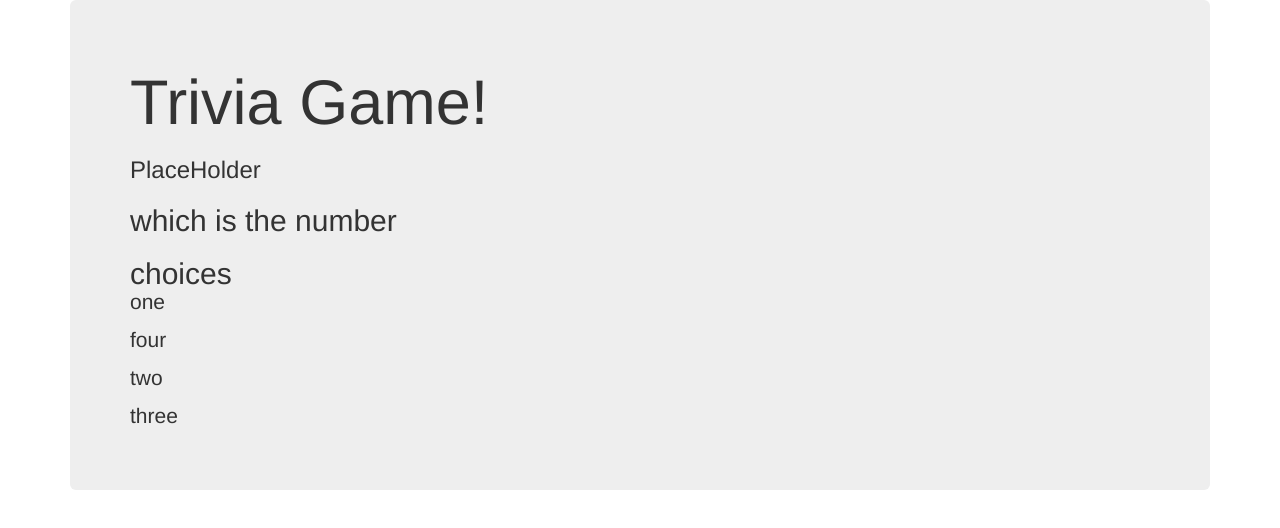
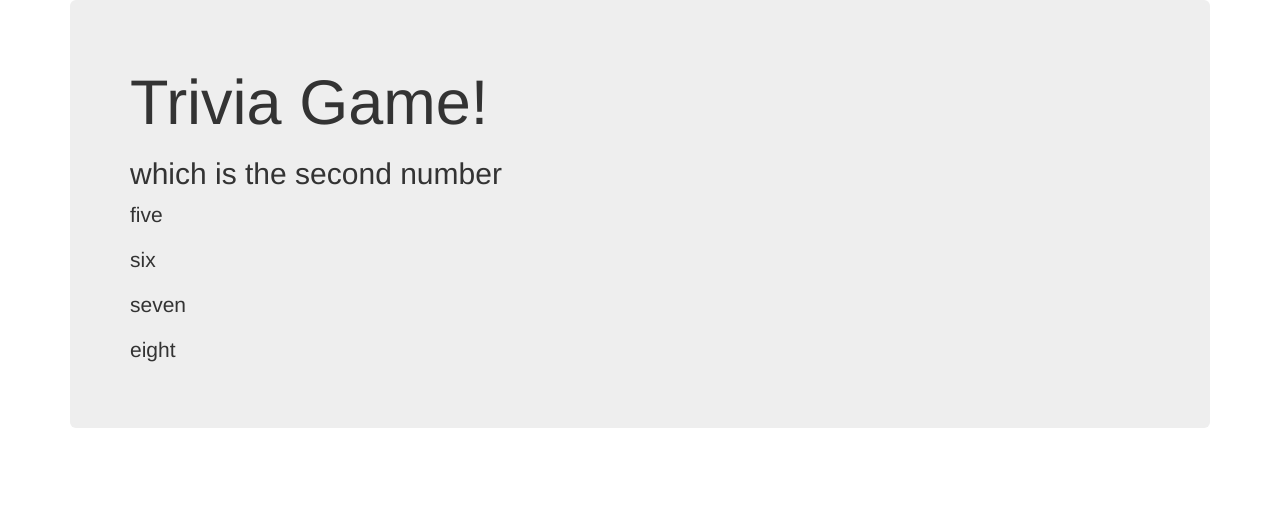
Before and after one commit to franciscodeppe/TriviaGame, a plain HTML site: page index.html in a window 1280 px wide. Both pictures are taken after a click on the element "three". Drawn offline with nearby package versions, Linux system fonts and the light colour scheme.

```diff
--- a/assets/javascript/app.js
+++ b/assets/javascript/app.js
@@ -1,80 +1,86 @@
-    var questionOne = {
-			answer: "one",
-			choices: ["two", "three", "four"],
-      questions: "which is the number",
+var correct = 0
+var incorrect = 0
+var questionN = 0
+var answerN = 0
+var choicesN = 0
+var game = {
+  answer: ["one", "eight", "twelve", "thirteen", "nineteen"],
+  choices: [
+    ["two", "three", "four", "one"],
+    ["five", "six", "seven", "eight"],
+    ["nine", "ten", "eleven", "twelve"],
+    ["fourteen", "fifteen", "sixteen", "thirteen"],
+    ["seventeen", "eighteen", "twenty", "nineteen"],
+  ],
+  questions: ["which is the number", "which is the second number", "which is the third number", "which is the fourth number?", "which is the fifth number?"],
+}
 
+function startGame() {
+  $("#question").html("<h2>" + game.questions[questionN] + "</h2>")
+  gameClick()
 }
-    $("#question").html(questionOne.questions)
+startGame()
 
-    function shuffle(array) {
-			questionOne.choices.push(questionOne.answer)
-      for (var i = 0; i < questionOne.choices.length; i++) {
+
+function updateGame() {
+    for (var i = 0; i < game.choices[choicesN].length; i++) {
+    $("#choices").append("<p>" + game.choices[[choicesN]][i] + "</p>");
+  }
+
+  function shuffle() {
+    for (var i = 0; i < game.choices[questionN].length; i++) {
       index = Math.floor(Math.random() * i);
-        var temp = questionOne.choices[index];
-        questionOne.choices[index] = questionOne.choices[i];
-        questionOne.choices[i] = temp;
+      var temp = game.choices[choicesN][index];
+      game.choices[choicesN][index] = game.choices[choicesN][i];
+      game.choices[choicesN][i] = temp;
     }
   }
+}
+updateGame()
 
-    shuffle(questionOne.choices);
-    console.log(questionOne.choices);
-    for (var i = 0; i < questionOne.choices.length; i++) {
-      $("#choices").append("<p>" + questionOne.choices[i] + "</p>");
-    }
-
-
+function gameClick() {
+  if (questionN !== 5) {
     $("p").on("click", function() {
       var select = $(this).text();
-			if (select === questionOne.answer) {
-				alert("match")
-			}
-			else {
-				alert("wrong")
+
+      if ((game.answer[answerN]).indexOf(select) > -1) {
+        correct++
+        questionN++
+        answerN++
+        choicesN++
+        $("#choices").text("")
+        startGame()
+        updateGame()
+        gameClick()
+      } else {
+        incorrect++
+        questionN++
+        answerN++
+        choicesN++
+        $("#choices").text("")
+        startGame()
+        updateGame()
+        gameClick()
       }
     })
-
-
-
-
-
-    // var questionTwo = {
-    //     choices: ["one", "two", "three", ],
-    //     questions: "which is the number",
-    //     answer: "one",
-    // }
-    //
-    // function shuffle(array) {
-    //     for (var i = 0; i < questionTwo.choices.length; i++) {
-    //         index = Math.floor(Math.random() * i);
-    //         var temp = questionTwo.choices[index];
-    //         questionTwo.choices[index] = questionTwo.choices[i];
-    //         questionTwo.choices[i] = temp;
-    //     }
-    // }
-    //
-    // shuffle(questionTwo.choices);
-    // console.log(questionTwo.choices);
-    // for (var i = 0; i < questionTwo.choices.length; i++) {
-    // 	$("#choices").append("<br>" + questionTwo.choices[i]);
-    // }
-    //
-    // var questionThree = {
-    //     choices: ["one", "two", "three", ],
-    //     questions: "which is the number",
-    //     answer: "one",
-    // }
-    //
-    // function shuffle(array) {
-    //     for (var i = 0; i < questionThree.choices.length; i++) {
-    //         index = Math.floor(Math.random() * i);
-    //         var temp = questionThree.choices[index];
-    //         questionThree.choices[index] = questionThree.choices[i];
-    //         questionThree.choices[i] = temp;
-    //     }
-    // }
-    //
-    // shuffle(questionThree.choices);
-    // console.log(questionThree.choices);
-    // for (var i = 0; i < questionThree.choices.length; i++) {
-    // 	$("#choices").append("<br>" + questionThree.choices[i]);
-    // }
+  } else {
+    $("#gameboard").html(
+      "<h2>Correct: " + correct + "</h2>" + "<br>" +
+      "<h2>Incorrect: " + incorrect + "</h2>" + "<br>" +
+			"<button>" + "Play Again!" + "</button"
+    )
+		$("#question").text("")
+		$("button").on("click", function() {
+			$("#gameboard").html("")
+			correct = 0
+			incorrect = 0
+			questionN = 0
+			answerN = 0
+			choicesN = 0
+			startGame()
+			updateGame()
+			gameClick()
+		})
+  }
+}
+gameClick()
--- a/index.html
+++ b/index.html
@@ -1,5 +1,6 @@
 <!DOCTYPE html>
 <html lang="en">
+
 <head>
 	<meta charset="UTF-8">
 	<meta name="viewport" content="width=device-width, initial-scale=1.0">
@@ -8,15 +9,18 @@
 	<link rel="stylesheet" href="https://maxcdn.bootstrapcdn.com/bootstrap/3.3.7/css/bootstrap.min.css" integrity="sha384-BVYiiSIFeK1dGmJRAkycuHAHRg32OmUcww7on3RYdg4Va+PmSTsz/K68vbdEjh4u" crossorigin="anonymous">
 
 </head>
+
 <body>
 	<div class="container">
 		<div class="jumbotron">
 				<h1>Trivia Game!</h1>
-		<h3 id="time_remaining">PlaceHolder</h3>
-		<h2 id="question">Placeholder</h2>
-		<h2 id="choices">choices</h2>
+				<div id="gameboard"></div>
+				<div id="time_remaining"></div>
+				<div id="question"></div>
+				<div id="choices"></div>
 
 				<div id="gif" class=""></div>
+
 		</div>
 	</div>
 
@@ -24,4 +28,5 @@
 	<script type="text/javascript" src="https://code.jquery.com/jquery-3.2.1.min.js"></script>
 	<script type="text/javascript" src="assets/javascript/app.js"></script>
 </body>
+
 </html>
```
Lines whose indentation alone changed are shown as unchanged.
